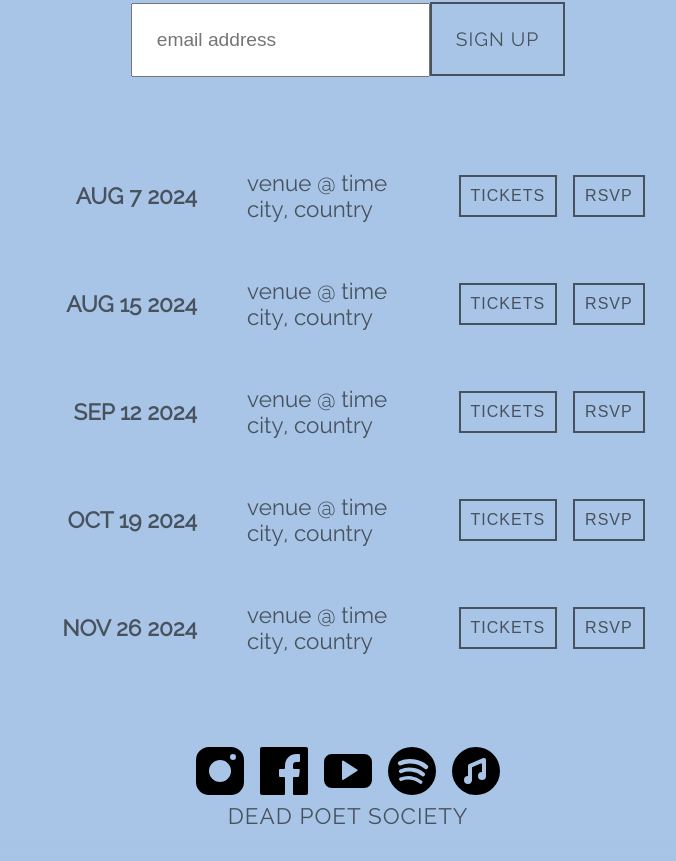
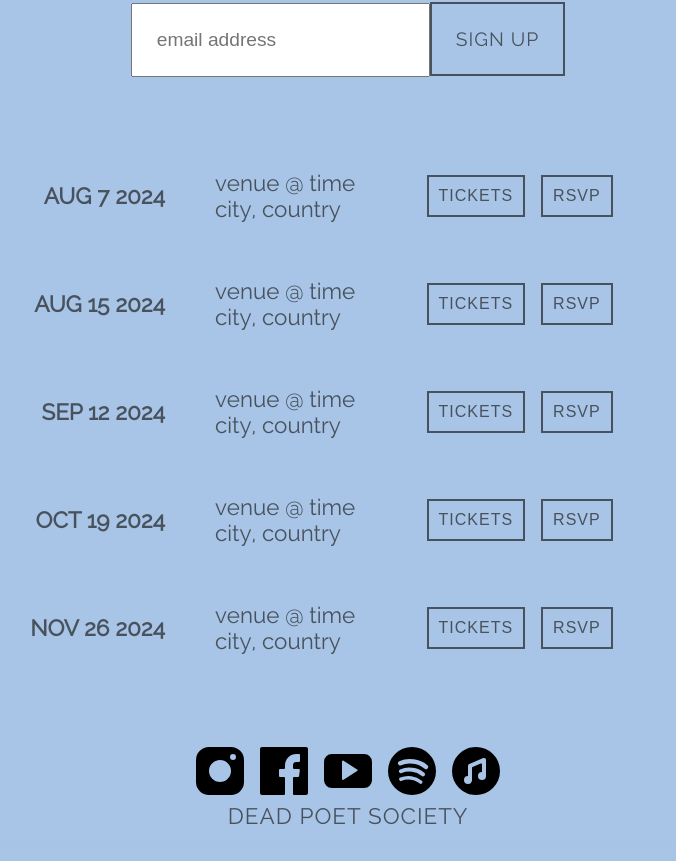
Before and after one commit to soladevs/bandsite24, a React (Create React App) app: page / in a window 1280 px wide. Shown: the part 902-1763 px from the top of the page, without its empty margins (292-968 px from the left). Built offline with nearby package versions, Linux system fonts and the light colour scheme.

Commit message:
safari - table width

```diff
--- a/src/App.scss
+++ b/src/App.scss
@@ -184,6 +184,7 @@ table {
 
 .tour-dates_table {
   text-align: center;
+  padding-right: 5vw;
   td {
     min-width: 12vw;
     padding: 24px;
@@ -192,13 +193,10 @@ table {
   button {
     border: 2px solid #48525D;
     letter-spacing: 1px;
-
     color: #48525D;
     background-color: transparent;
     font-size: 1rem;
     padding: 10px;
-    -webkit-user-select: none;
-    user-select: none;
     margin: 8px;
     transform-origin: center center;
 
```
